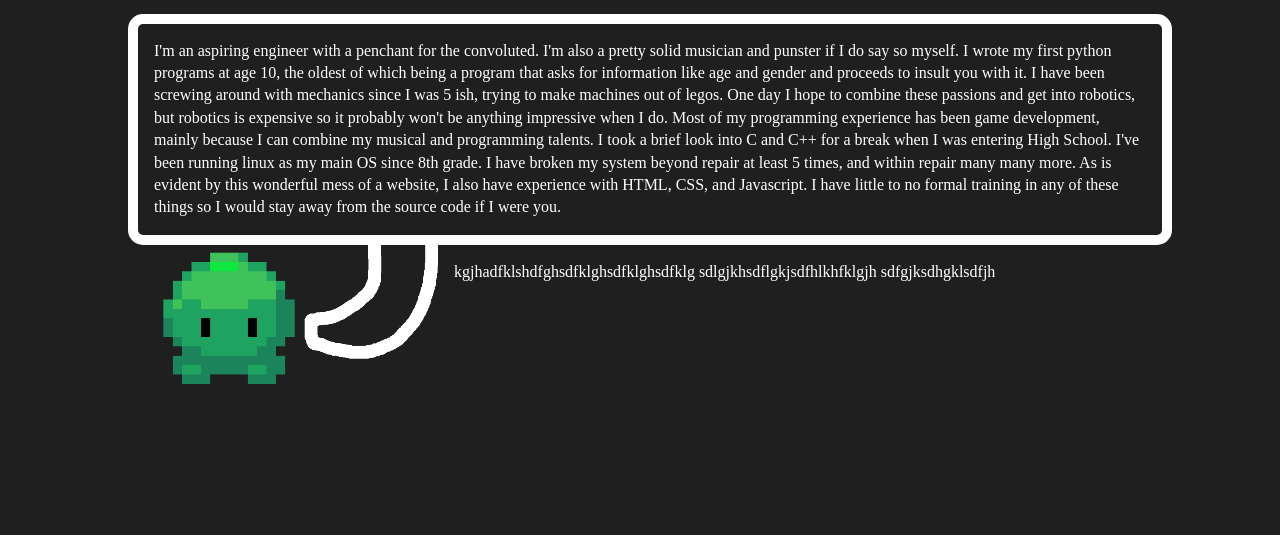
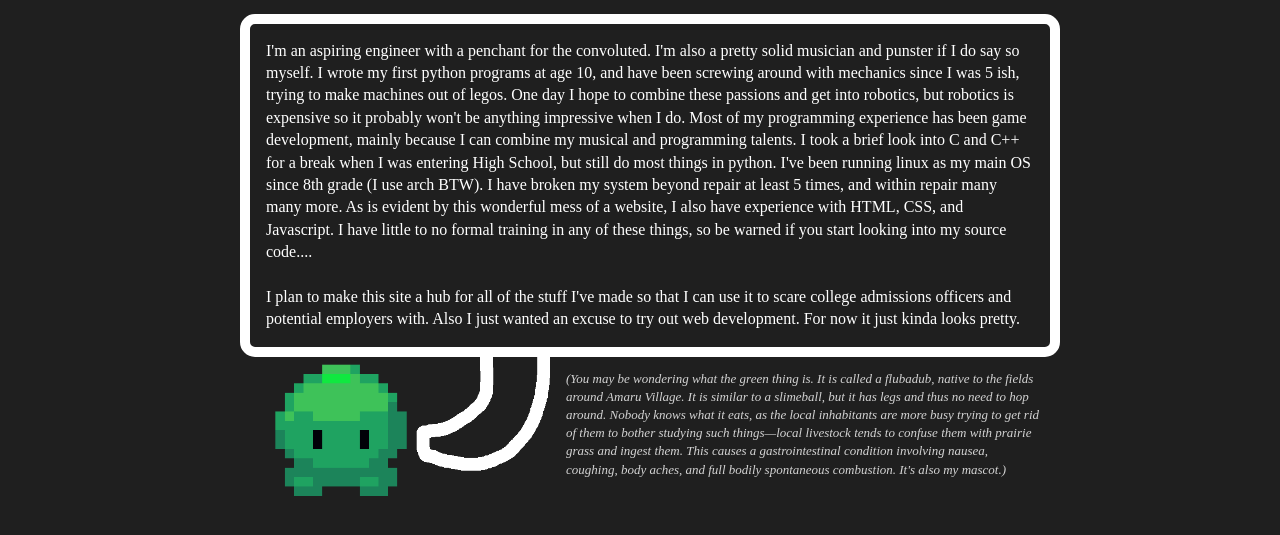
Before and after one commit to JiffyRob/jiffyrob.github.io, a website built with webpack: page index.html in a window 1280 px wide. Shown: the part 225-760 px from the top of the page. Built offline with nearby package versions, Linux system fonts and the light colour scheme.

Commit message:
improved blurb and added flubadub explanation

```diff
--- a/css/style.css
+++ b/css/style.css
@@ -69,6 +69,11 @@ body {
   size: 100% clamp(100px, 200px, 400px);
 }
 
+#blurb-div {
+  float: left;
+  margin-bottom: 2em;
+}
+
 #jiffyrob-img {
   height: var(--jiffyrob-height);
   float: left;
@@ -129,10 +134,10 @@ body {
 }
 
 main {
-  width: clamp(300px, 80%, 100%);
+  width: clamp(300px, 80%, 50em);
   padding-top: 1em;
-  padding-left: calc(calc(100% - clamp(300px, 80%, 100%)) / 2);
-  padding-right: calc(calc(100% - clamp(300px, 80%, 100%)) / 2);
+  padding-left: calc(calc(100% - clamp(300px, 80%, 50em)) / 2);
+  padding-right: calc(calc(100% - clamp(300px, 80%, 50em)) / 2);
   padding-bottom:  6em;
   border-style: solid;
   border-width: 1px 0px 0px 0px;
--- a/index.html
+++ b/index.html
@@ -32,20 +32,27 @@
   <main>
     <div id="blurb">
       <p>I'm an aspiring engineer with a penchant for the convoluted.  I'm also a pretty solid musician and punster if I do say so myself.
-        I wrote my first python programs at age 10, the oldest of which being a program that asks for information like age and gender and
-        proceeds to insult you with it.  I have been screwing around with mechanics since I was 5 ish, trying to make machines out of legos.
+        I wrote my first python programs at age 10, and have been screwing around with mechanics since I was 5 ish, trying to make machines out of legos.
         One day I hope to combine these passions and get into robotics, but robotics is expensive so it probably won't be anything impressive
         when I do.  Most of my programming experience has been game development, mainly because I can combine my musical and programming talents.
-        I took a brief look into C and C++ for a break when I was entering High School.  I've been running linux as my main OS since 8th grade.
-        I have broken my system beyond repair at least 5 times, and within repair many many more.  As is evident by this wonderful mess of a
-        website, I also have experience with HTML, CSS, and Javascript.  I have little to no formal training in any of these things so I would
-        stay away from the source code if I were you.
+        I took a brief look into C and C++ for a break when I was entering High School, but still do most things in python.
+        I've been running linux as my main OS since 8th grade (I use arch BTW).  I have broken my system beyond repair at least 5 times,
+        and within repair many many more.  As is evident by this wonderful mess of a website, I also have experience with HTML, CSS, and Javascript.
+        I have little to no formal training in any of these things, so be warned if you start looking into my source code....
+        <br><br>
+        I plan to make this site a hub for all of the stuff I've made so that I can use it to scare college admissions officers and potential employers with.
+        Also I just wanted an excuse to try out web development.  For now it just kinda looks pretty.
       </p>
       <img id="jiffyrob-img" src="img/flubadub.png">
     </div>
+    <p class="small">
+      (You may be wondering what the green thing is.  It is called a flubadub, native to the fields around Amaru Village.  It is similar to a slimeball,
+      but it has legs and thus no need to hop around.  Nobody knows what it eats, as the local inhabitants are more busy trying to get rid of them to bother studying
+      such things&mdash;local livestock tends to confuse them with prairie grass and ingest them.  This causes a gastrointestinal condition involving nausea,
+      coughing, body aches, and full bodily spontaneous combustion.  It's also my mascot.)
+    </p>
     <div id="project-expo">
     </div>
-    <p>kgjhadfklshdfghsdfklghsdfklghsdfklg sdlgjkhsdflgkjsdfhlkhfklgjh sdfgjksdhgklsdfjh</p>
   </main>
   <script src="js/app.js"></script>
 
```
